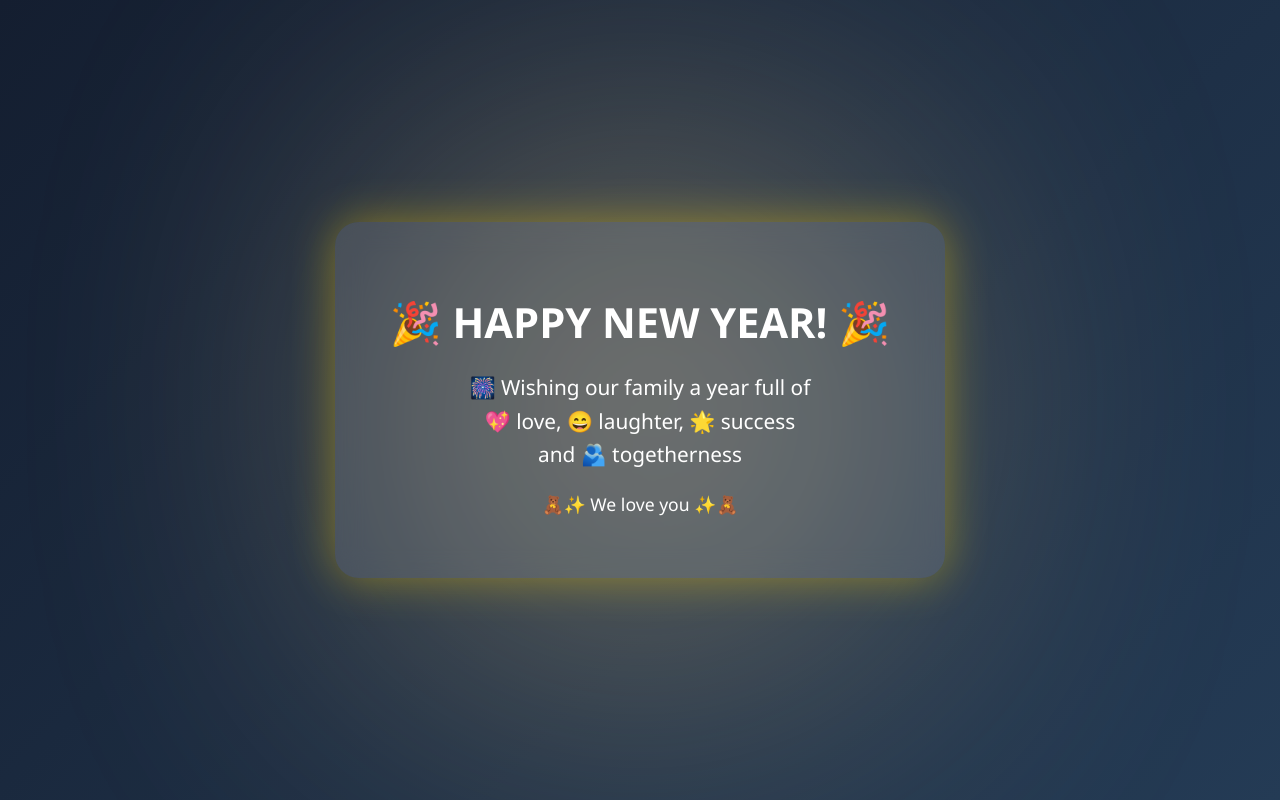
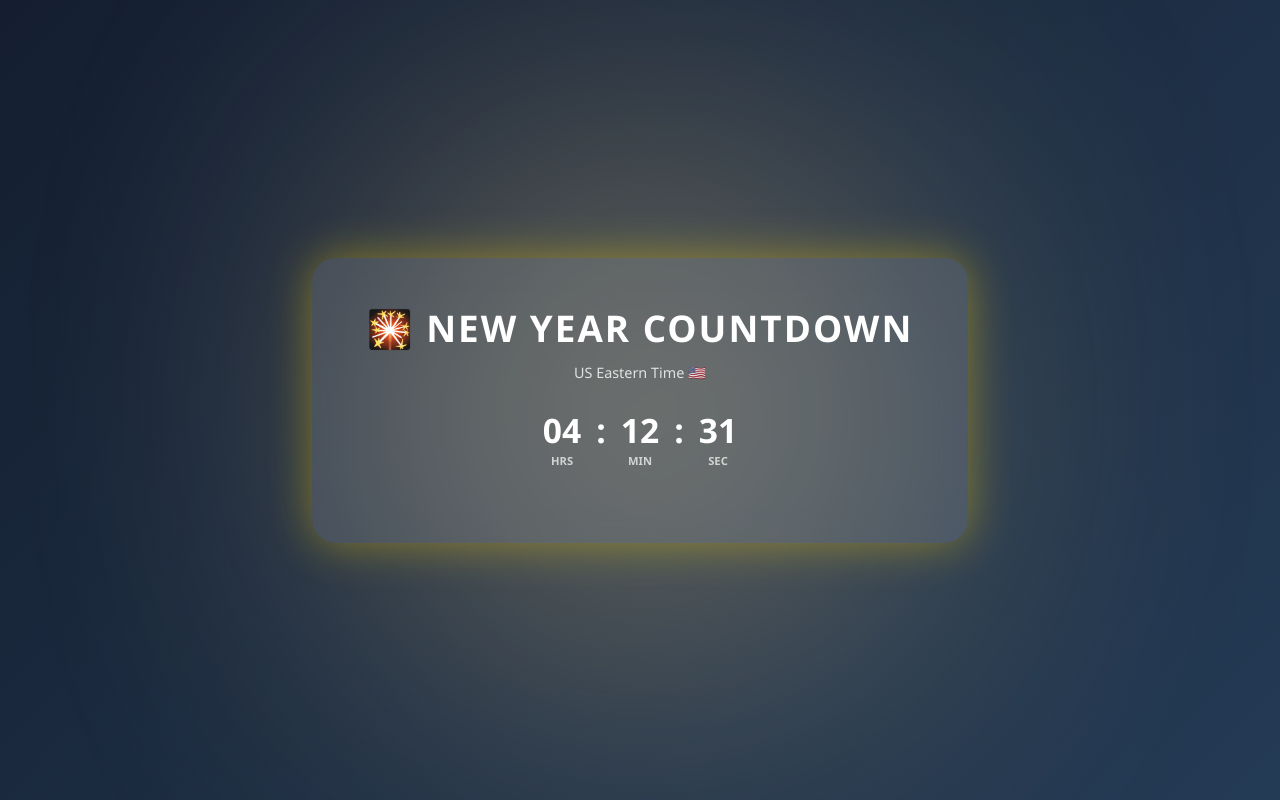
Before and after one commit to kernemi/HNY, a plain HTML site: page index.html in a window 1280 px wide. Drawn offline with Linux system fonts and the light colour scheme.

Commit message:
Update index.html

```diff
--- a/index.html
+++ b/index.html
@@ -99,37 +99,39 @@
     }
   </style>
 
-  <!-- Script -->
+  <!-- Corrected Script -->
   <script>
-    function getNewYearUSEastern() {
-      const now = new Date();
-      const year = now.getUTCFullYear() + 1;
+    function getUSEasternNow() {
       return new Date(
-        new Date(`${year}-01-01T00:00:00`).toLocaleString("en-US", {
+        new Date().toLocaleString("en-US", { timeZone: "America/New_York" })
+      );
+    }
+
+    function getNextNewYearUSEastern() {
+      const nowET = getUSEasternNow();
+      const nextYear = nowET.getFullYear() + 1;
+      return new Date(
+        new Date(`${nextYear}-01-01T00:00:00`).toLocaleString("en-US", {
           timeZone: "America/New_York"
         })
-      ).getTime();
+      );
     }
 
-    const newYearTime = getNewYearUSEastern();
+    const newYearET = getNextNewYearUSEastern().getTime();
 
     setInterval(() => {
-      const now = new Date().getTime();
-      const diff = newYearTime - now;
+      const nowET = getUSEasternNow().getTime();
+      const diff = newYearET - nowET;
 
       if (diff <= 0) {
         document.getElementById("card").innerHTML = `
-          <h1 style="font-size:2.6rem;margin-bottom:20px;">
-            🎉 HAPPY NEW YEAR! 🎉
-          </h1>
+          <h1 style="font-size:2.6rem;margin-bottom:20px;">🎉 HAPPY NEW YEAR! 🎉</h1>
           <p style="font-size:1.3rem;line-height:1.6;">
             🎆 Wishing our family a year full of <br>
             💖 love, 😄 laughter, 🌟 success <br>
             and 🫂 togetherness
           </p>
-          <p style="margin-top:20px;font-size:1.1rem;">
-            🧸✨ We love you ✨🧸
-          </p>
+          <p style="margin-top:20px;font-size:1.1rem;">🧸✨ We love you ✨🧸</p>
         `;
         return;
       }
```
